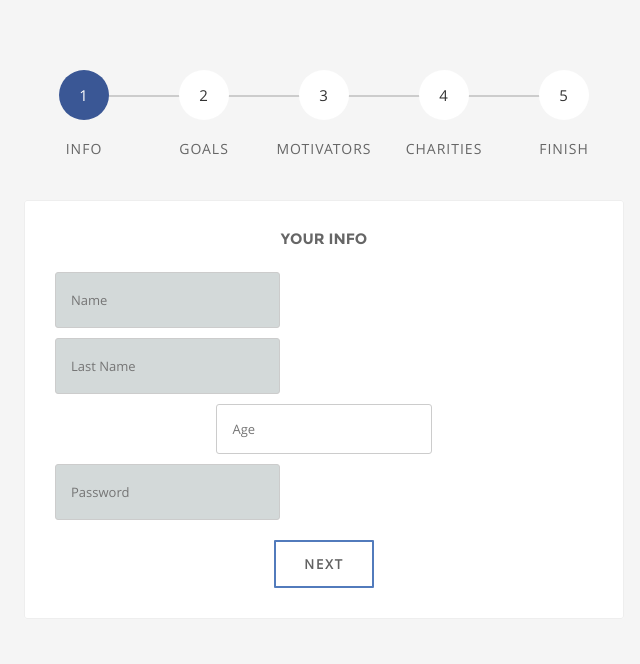
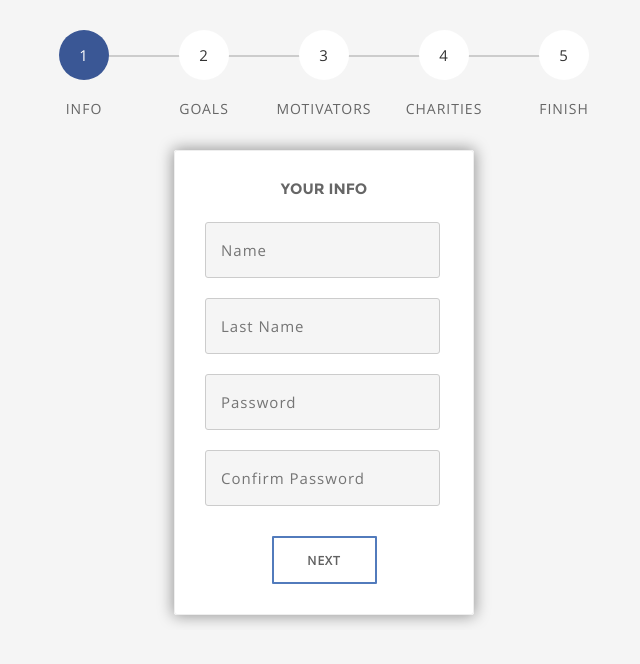
Before and after one commit to g-landia/glandia, a plain HTML site: page registration.html in a window 1280 px wide. Shown: the whole page, without its empty margins (316-956 px from the left). Drawn offline with nearby package versions, Linux system fonts and the light colour scheme.

Commit message:
Registration

```diff
--- a/css/default.css
+++ b/css/default.css
@@ -556,19 +556,18 @@ input[type="email"],
 textarea,
 select {
    display: block;
-   padding: 18px 15px;
+   padding: 15px 15px;
    margin: 0 0 24px 0;
-   border: 0;
+   /* border: 0; */
    outline: none;
    vertical-align: middle;
-   min-width: 225px;
+   min-width: 235px;
    max-width: 100%;
-   font-size: 15px;
+   font-size: 18px;
    line-height: 24px;
    color: #647373;
    background: #D3D9D9;
    border-radius: 3px;
-
 }
 
 /* select { padding: 0;
@@ -830,16 +829,16 @@ properly.
 
 /*default styles*/
 #registration {
-    padding-top: 20px;
+    /* padding-top: 20px; */
     padding-bottom: 40px;
-    height: 800px;
+    height: 630px;
     overflow: hidden;
     }
 
 /*form styles*/
 #msform {
    width: 600px;
-   margin: 50px auto;
+   margin: 30px auto;
    text-align: center;
    position: relative;
 }
@@ -847,11 +846,11 @@ properly.
    background: white;
    border: 1px solid #eee;
    border-radius: 3px;
-   /* box-shadow: 0 0 15px 1px rgba(0, 0, 0, 0.4); */
+   box-shadow: 0 0 15px 1px rgba(0, 0, 0, 0.4);
    padding: 20px 30px;
    box-sizing: border-box;
-   width: 100%;
-   /* margin: 0 10%; *//*stacking fieldsets above each other*/
+   width: 50%;
+   margin: 0 25%;/*stacking fieldsets above each other*/
    position: absolute;
 }
 /*Hide all except first fieldset*/
@@ -863,18 +862,21 @@ properly.
    padding: 15px;
    border: 1px solid #ccc;
    border-radius: 3px;
-   margin-bottom: 10px;
-   width: 40%;
+   margin-bottom: 20px;
+   width: 50%;
    box-sizing: border-box;
    font-family: inherit;
+   letter-spacing: 1px;
    color: #2C3E50;
-   font-size: 13px;
+   background: #f5f5f5;
+   font-size: 15px;
 }
 /*buttons*/
 #msform .action-button {
-   width: 100px;
+   width: 105px;
    background: none;
    font-weight: bold;
+   font-size: 12px;
    font-family: inherit;
    color: #616161;
    border: 2px solid #527bbc;
@@ -903,7 +905,7 @@ properly.
 }
 /*progressbar*/
 #progressbar {
-   margin-bottom: 30px;
+   margin-bottom: 20px;
    overflow: hidden;/*CSS counters to number the steps*/
    counter-reset: step;
 }
@@ -946,8 +948,8 @@ properly.
    /*connector not needed before the first step*/
    content: none;
 }
-/*marking active/completed steps green*/
-/*The number of the step and the connector before it = green*/
+/*marking active/completed steps blue*/
+/*The number of the step and the connector before it = blue*/
 #progressbar li.active:before,  #progressbar li.active:after{
    background: #3a5795;
    color: white;
--- a/registration.html
+++ b/registration.html
@@ -50,16 +50,17 @@
    <li> Charities</li>
    <li>Finish</li>
    </ul>
+
    <!-- fieldsets -->
    <fieldset>
       <h2 class="fs-title">Your Info</h2>
       <input type="text" name="quantity" placeholder="Name">
       <input type="text" name="quantity" placeholder="Last Name">
-      <input type="number" name="quantity" min="18" max="50" placeholder="Age">
       <input type="password" name="quantity" placeholder="Password">
-
+      <input type="password" name="quantity" placeholder="Confirm Password">
      <input type="button" name="next" class="next action-button" value="Next" />
    </fieldset>
+
    <fieldset>
       <h2 class="fs-title">Choose Your Goals</h2>
       <select>
@@ -68,7 +69,6 @@
    <option value="c">Lose Weight</option>
    <option value="d">Volunteer Service</option>
    <option value="e">Travel to Japan</option>
-
   </select>
   </br>
       <input type="button" name="previous" class="previous action-button" value="Previous" />
@@ -99,7 +99,7 @@
       <input type="button" name="next" class="next action-button" value="Next" />
     </fieldset>
     <fieldset>
-      <h2 class="fs-title">Ready to register for G-Landia?</h2>
+      <h2 class="fs-title">Ready for G-Landia?</h2>
       <h3 class="fs-subtitle">By clicking "Confirm", you agree with our <a href="">Terms & Conditions</a></h3>
       <input type="button" name="previous" class="previous action-button" value="Previous" />
       <input type="submit" name="submit" class="submit action-button" value="Confirm" />
```
Lines whose indentation alone changed are shown as unchanged.
